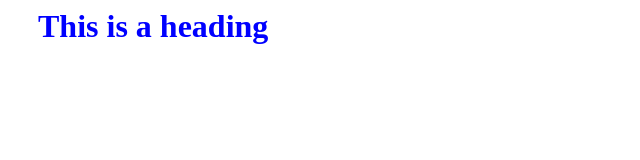
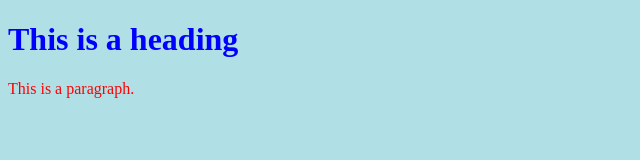
Before and after one commit to vishal4735/FirstWebsite, a plain HTML site: page index.html in a window 1280 px wide. Shown: the whole page, without its empty margins (0-640 px from the left). Drawn offline with Linux system fonts and the light colour scheme.

Commit message:
Update index.html

```diff
--- a/index.html
+++ b/index.html
@@ -1,5 +1,17 @@
 
+<!DOCTYPE html>
 <html>
- <h1 style="color:blue;margin-left:30px;">This is a heading</h1>
+<head>
+<style>
+body {background-color: powderblue;}
+h1   {color: blue;}
+p    {color: red;}
+</style>
+</head>
+<body>
 
- </html>
+<h1>This is a heading</h1>
+<p>This is a paragraph.</p>
+
+</body>
+</html>
```
